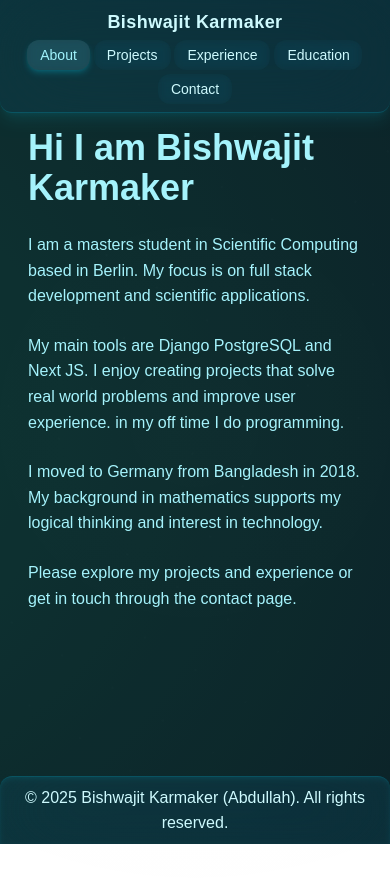
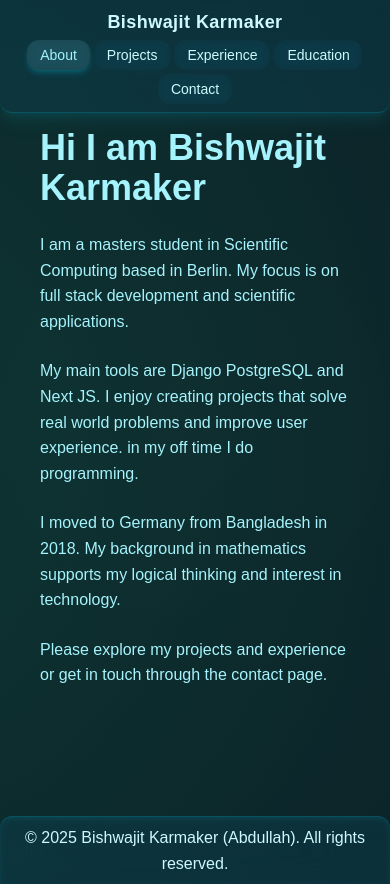
Before and after one commit to Bishwajit93/portfoliosite_frontend, a Next.js app: page / in a window 390 px wide. Before the commit the page ends 844 px from the top, so only its background shows below. Built offline with nearby package versions, Linux system fonts and the light colour scheme.

Commit message:
pading changes for mobile view in header

```diff
--- a/src/components/Layout.tsx
+++ b/src/components/Layout.tsx
@@ -50,7 +50,7 @@
       </header>
 
       {/* Main Content */}
-      <main className="flex-1 w-full max-w-3xl mx-auto px-3 sm:px-4 py-28">
+      <main className="flex-1 w-full max-w-3xl mx-auto px-6 md:px-8 py-28">
         {children}
       </main>
 
```
